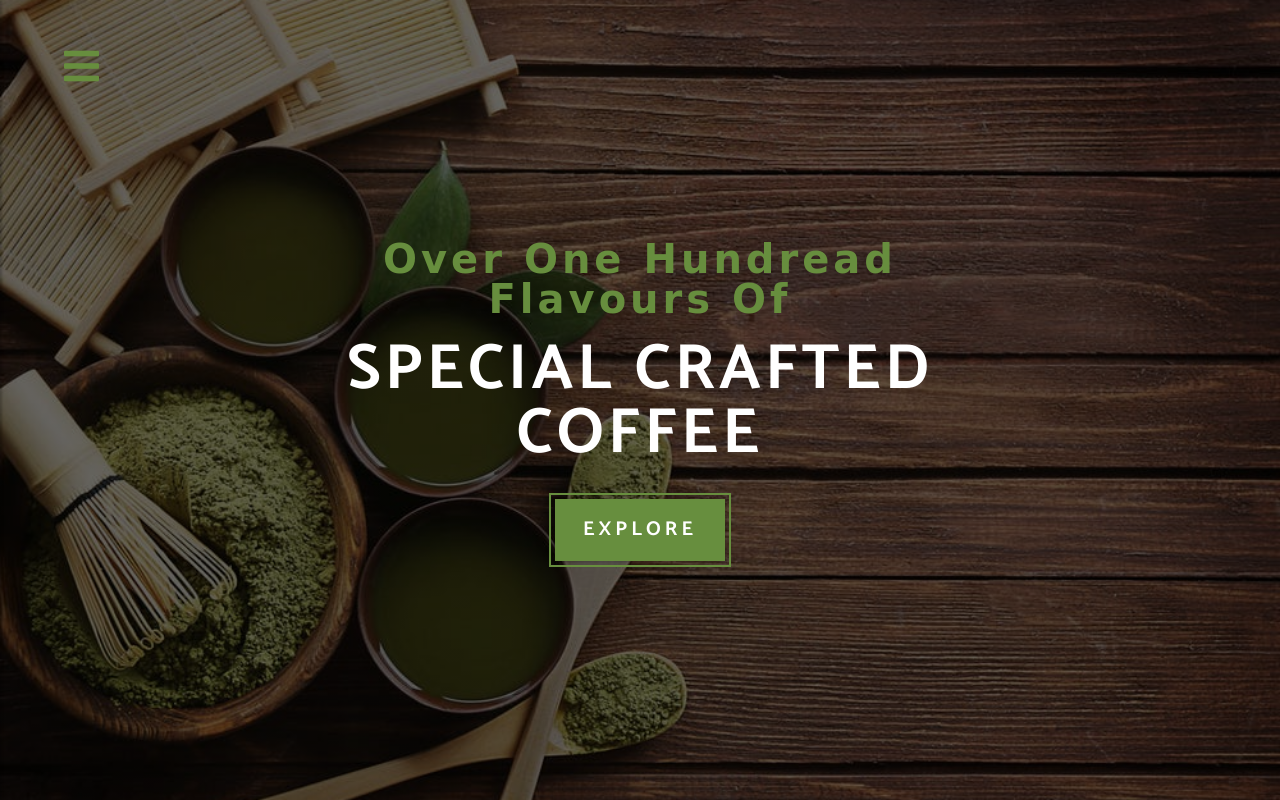
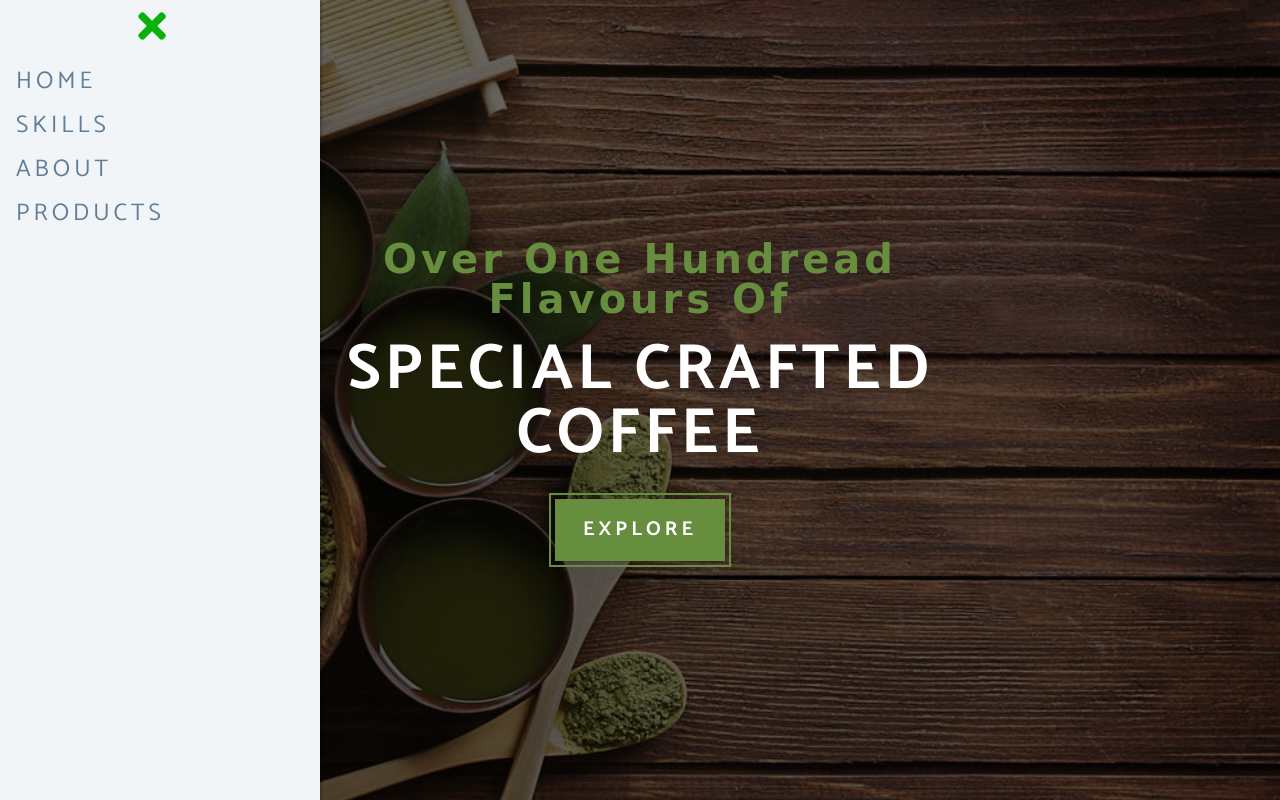
Before and after one commit to iamsakib009/practiceProjectWith-HTML_CSS, a plain HTML site: page products.html in a window 1280 px wide. Both pictures are taken after a click on the element 81 px from the left and 70 px from the top of the page. Shown: the top 800 px of the page. Drawn offline with Linux system fonts and the light colour scheme; a web font is replaced by a local one.

Commit message:
Bismillah

```diff
--- a/js/script.js
+++ b/js/script.js
@@ -1,16 +1,17 @@
 // setup date
 const date = (document.getElementById("date").innerHTML =
   new Date().getFullYear());
-// setup nav
-const navBtn = document.getElementById("nav-btn");
-const navbar = document.getElementById("navbar");
-const navClose = document.getElementById("nav-close");
+
+const navBar = document.querySelector(".navbar");
+const navBtn = document.querySelector("#nav-btn");
+const navClose = document.querySelector(".nav-close");
+
 // show nav
 navBtn.addEventListener("click", () => {
-  console.log("button click");
-  navbar.classList.add("showNav");
+  navBar.classList.add("showNav");
 });
-// close nav
-navBtn.addEventListener("click", () => {
-  navbar.classList.remove("showNav");
+
+// // close nav
+navClose.addEventListener("click", () => {
+  navBar.classList.remove("showNav");
 });
--- a/products.html
+++ b/products.html
@@ -32,7 +32,6 @@
         <li><a href="skills.html" class="nav-link">Skills</a></li>
         <li><a href="about.html" class="nav-link">About</a></li>
         <li><a href="products.html" class="nav-link">Products</a></li>
-        <li><a href="contact.html" class="nav-link">Contact</a></li>
       </ul>
     </nav>
     <!-- ********* -->
```
Also changed, not shown: about.html (+0 -1 lines), index.html (+1 -1 lines), skills.html (+0 -1 lines).
